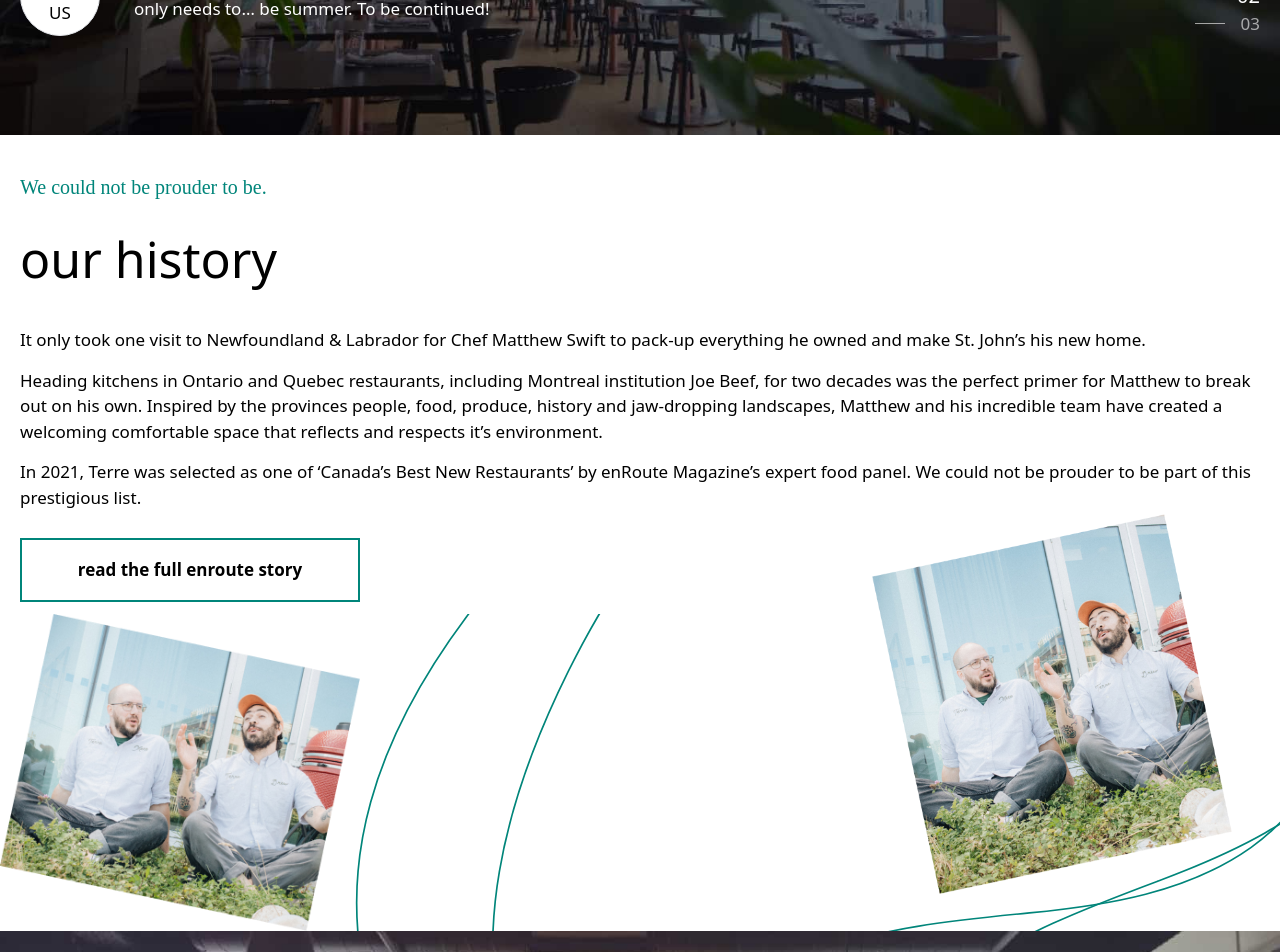
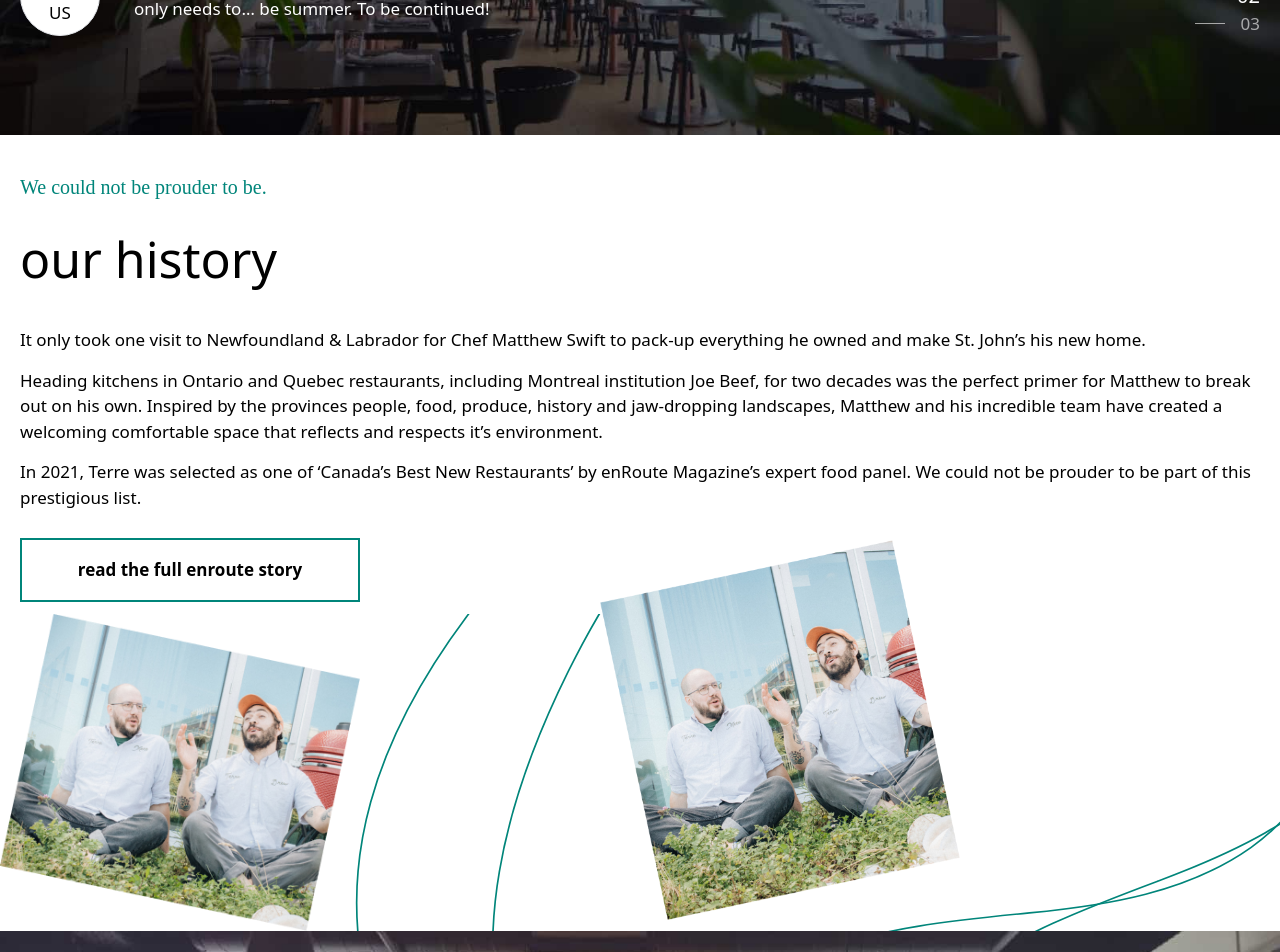
Before and after one commit to AnnMatsarska/terre-test, a Next.js app: page / in a window 1280 px wide. Shown: the part 400-1352 px from the top of the page. Built offline with nearby package versions, Linux system fonts and the light colour scheme.

Commit message:
fix history imgs

```diff
--- a/src/components/Hero.tsx
+++ b/src/components/Hero.tsx
@@ -12,7 +12,7 @@ const Hero = () => {
       </h1>
       <div className="flex justify-between ">
         <div className="flex font-arsenal text-white gap-[34px] items-center">
-          <div className="uppercase text-black text-[14px] md:text-[17px] 2xl:text-[22px] md:leading-6 font-normal bg-white w-[70px] h-[70px] md:w-[80px] md:h-[80px] 2xl:w-[120px] 2xl:h-[120px] text-center rounded-full pt-[16px] px-[10px] md:pt-[20px] md:px-[6px] 2xl:pt-[38px] 2xl:px-[22px]  md:hover:w-[133px] md:hover:h-[133px] 2xl:hover:h-[200px] 2xl:hover:w-[200px] hover:cursor-custom hover:bg-transparent hover: border hover:border-white hover:text-white  md:hover:pt-[45px] md:hover:px-[35px] 2xl:hover:pt-[77px] 2xl:hover:px-[63px] transition-all duration-300">
+          <div className="uppercase text-black text-[14px] md:text-[17px] 2xl:text-[22px] md:leading-6 font-normal bg-white w-[70px] h-[70px] md:w-[80px] md:h-[80px] 2xl:w-[120px] 2xl:h-[120px] text-center rounded-full pt-[16px] px-[10px] md:pt-[20px] 2xl:pt-[38px] 2xl:px-[22px]  md:hover:w-[133px] md:hover:h-[133px] 2xl:hover:h-[200px] 2xl:hover:w-[200px] hover:cursor-custom hover:bg-transparent hover: border hover:border-white hover:text-white  md:hover:pt-[45px] md:hover:px-[35px] 2xl:hover:pt-[77px] 2xl:hover:px-[63px] transition-all duration-300">
             About us
           </div>
           <p className="font-normal text-[14px] md:text-[17px] 2xl:text-[22px] w-full max-w-[618px]">
--- a/src/components/History.tsx
+++ b/src/components/History.tsx
@@ -4,7 +4,7 @@ import Image from 'next/image';
 const History = () => {
   return (
     <>
-      <section className="pt-[37px] md:t-[67px] 2xl:pt-[100px] w-full mx-auto px-[10px] md:px-[20px] 2xl:px-[120px] ">
+      <section className="pt-[37px] md:t-[67px] 2xl:pt-[100px] w-full mx-auto px-[10px] md:px-[20px] 2xl:px-[120px] relative">
         <div className="2xl:flex items-center justify-between">
           <p className="font-montez text-secondary-green font-normal text-[17px] md:text-[20px] 2xl:text-[22px] mb-[20px] 2xl:order-2">
             We could not be prouder to be.
@@ -27,33 +27,33 @@ const History = () => {
             landscapes, Matthew and his incredible team have created a welcoming
             comfortable space that reflects and respects it’s environment.
           </p>
-          <p className="font-arsenal font-normal text-[14px] md:text-[17px] 2xl:text-[20px] mb-[15px]">
+          <p className="font-arsenal font-normal text-[14px] md:text-[17px] 2xl:text-[20px] mb-[15px] md:w-[403px]2xl:w-0">
             In 2021, Terre was selected as one of ‘Canada’s Best New
             Restaurants’ by enRoute Magazine’s expert food panel. We could not
             be prouder to be part of this prestigious list.
           </p>
           <button
             type="button"
-            className="lowercase border-[2px] border-secondary-green w-[340px] max-w-[100%] py-[17px] font-arsenal font-bold text-[14px] md:text-[17px] 2xl:text-[20px] mt-[13px] hover:bg-secondary-green hover:text-white transition-all duration-300 hover:cursor-custom mb-[12px]"
+            className="lowercase border-[2px] border-secondary-green w-[340px] max-w-[100%] py-[17px] font-arsenal font-bold text-[14px] md:text-[17px] 2xl:text-[20px] mt-[13px] hover:bg-secondary-green hover:text-white transition-all duration-300 hover:cursor-custom mb-[12px] 2xl:ml-[440px]"
           >
             Read the full enRoute story
           </button>
         </div>
       </section>
-      <div className="bg-historymob bg-cover md:bg-center md:bg-historytab 2xl:bg-history pb-[28px] md:pb-[0px] relative">
+      <div className="bg-historymob bg-cover md:bg-center md:bg-historytab 2xl:bg-history pb-[28px] md:pb-[0px] 2xl:h-[222px]">
         <Image
           src="/his-img-2.png"
           alt="inst"
           width={360}
           height={400}
-          className="hidden md:block "
+          className="hidden md:block 2xl:absolute 2xl:left-[590px] 2xl:top-[1250px] 2xl:z-10"
         />
         <Image
           src="/his-img.png"
           alt="inst"
           width={360}
           height={400}
-          className="md:absolute z-0 right-12 md:top-[-100px]"
+          className="md:absolute z-0 right-12 md:top-[940px] md:left-[380px] tab:left-[600px] desk:left-[900px] desk:top-[900px] 2xl:left-[150px] 2xl:top-[1000px] 2xl:w-[500px] 2xl:h-[550px]"
         />
       </div>
     </>
--- a/tailwind.config.js
+++ b/tailwind.config.js
@@ -19,6 +19,8 @@ module.exports = {
       },
       screens: {
         mob: { max: '375px' },
+        tab: { min: '950px', max: '1299px' },
+        desk: { min: '1300px', max: '1599px' },
         '2xl': '1600px',
       },
       backgroundImage: {
```
